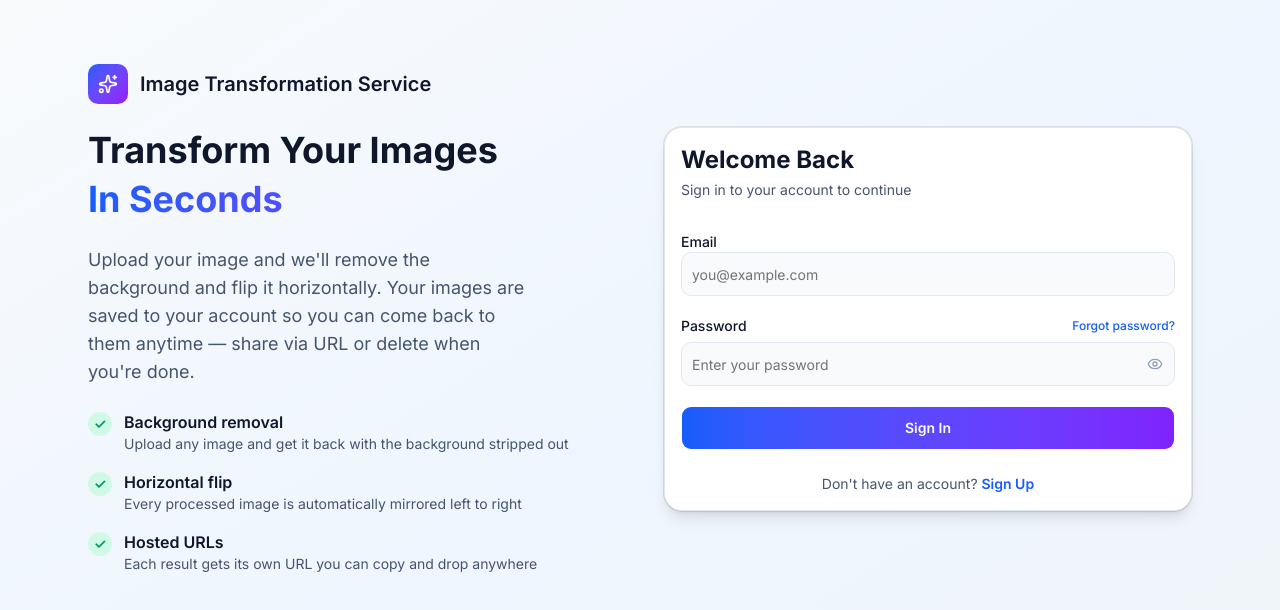
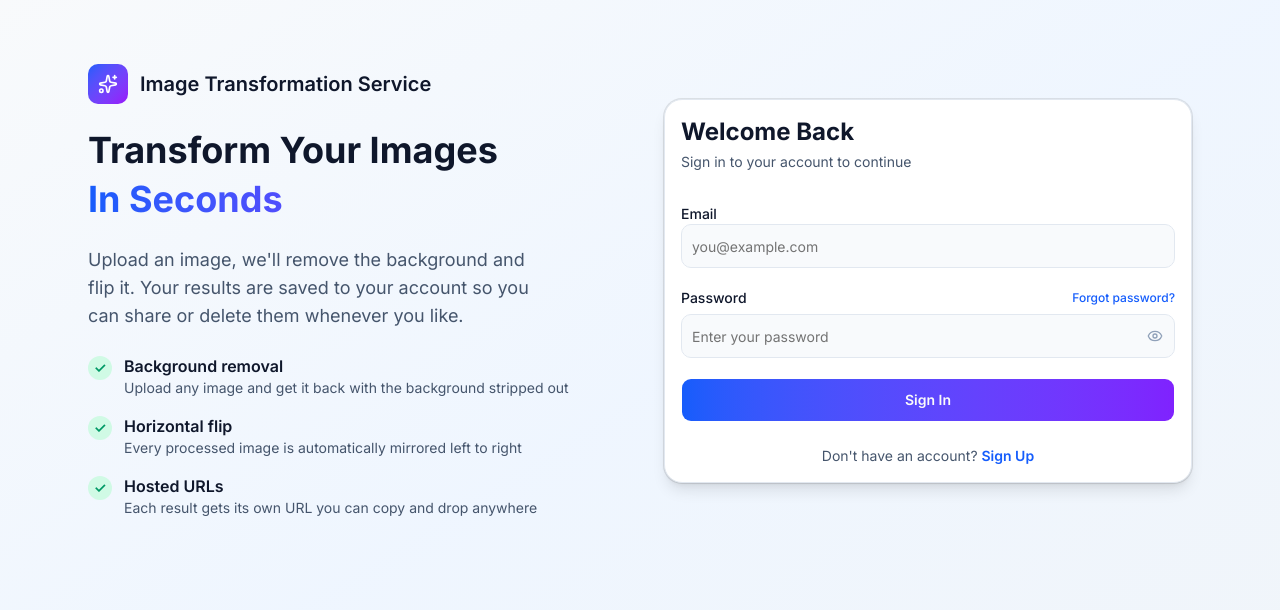
Before and after one commit to rkhoury18/uplane-image-service, a Next.js app: page /login in a window 1280 px wide. Shown: the top 610 px of the page. Built offline with nearby package versions, Linux system fonts and the light colour scheme; no server answers.

Commit message:
adding some small fixes

```diff
--- a/src/app/login/page.tsx
+++ b/src/app/login/page.tsx
@@ -131,8 +131,7 @@ export default function LoginPage() {
             </div>
 
             <p className="text-lg text-slate-600 max-w-md">
-              Upload your image and we'll remove the background and flip it horizontally.
-              Your images are saved to your account so you can come back to them anytime — share via URL or delete when you're done.
+                Upload an image, we'll remove the background and flip it. Your results are saved to your account so you can share or delete them whenever you like.
             </p>
 
             <ul className="space-y-4">
```
Also changed, not shown: 1 other file (tests, documents, lock files or other folders).
